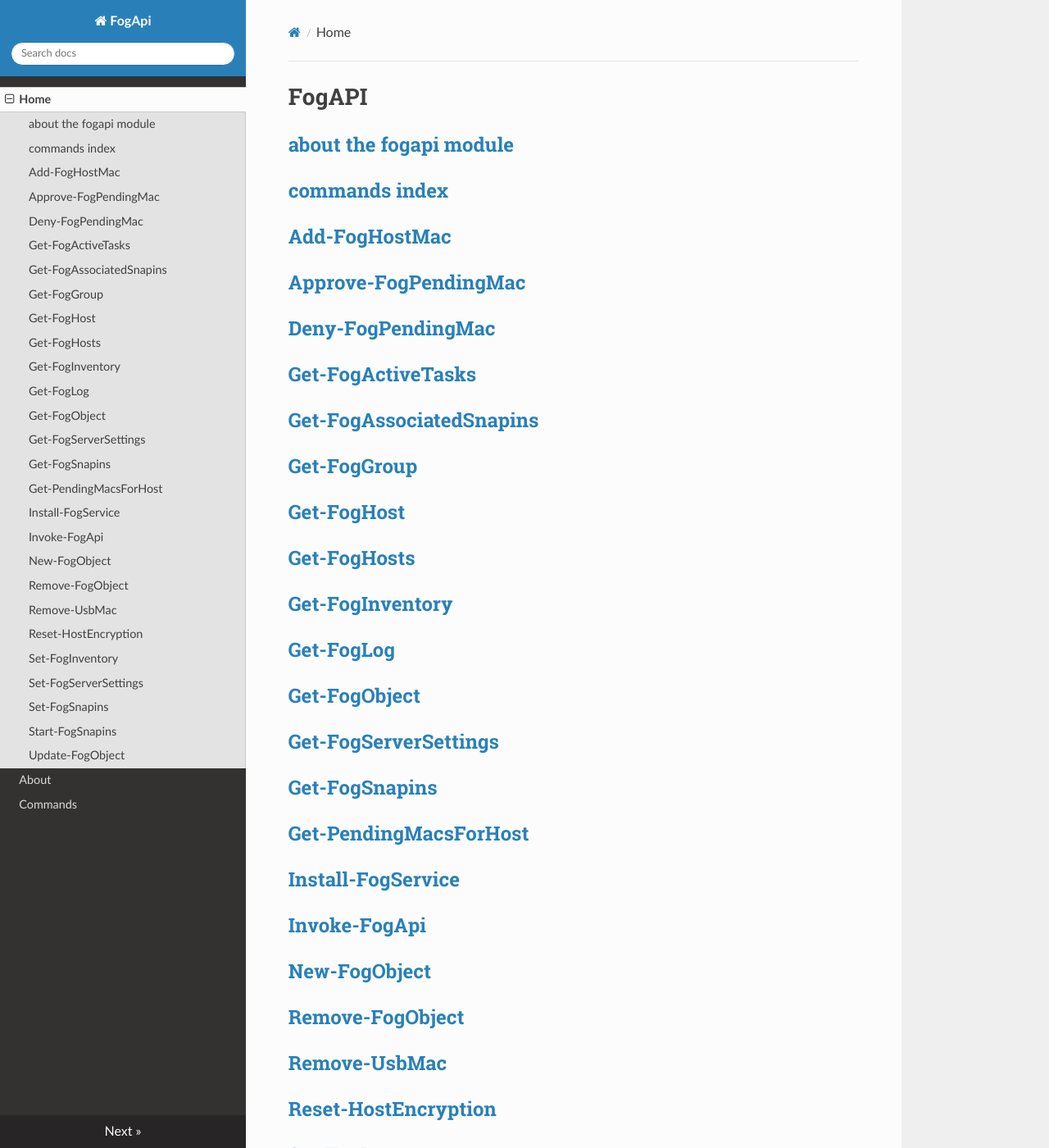
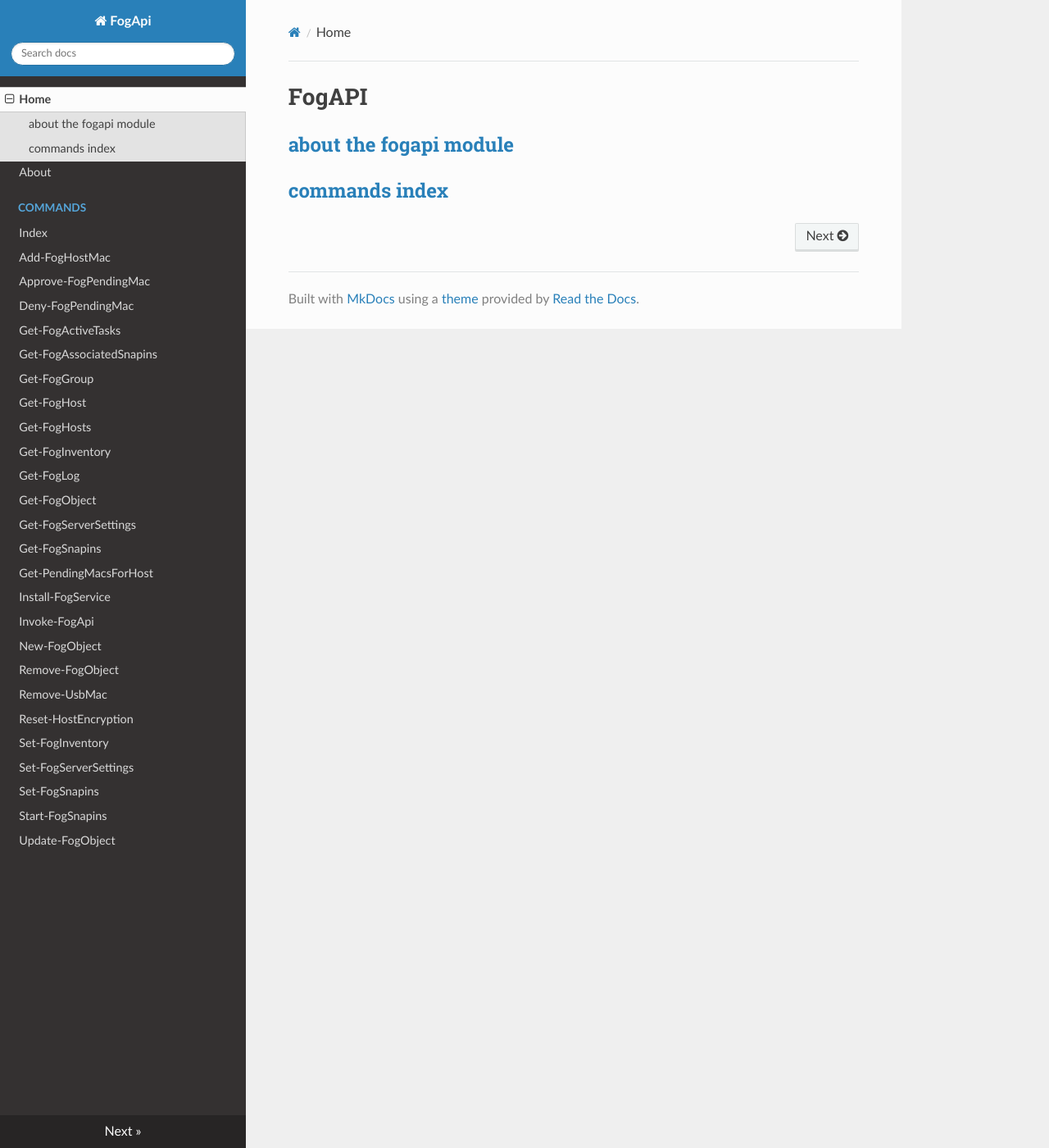
Before and after one commit to darksidemilk/FogApi, an MkDocs documentation site: the page built from docs/index.md, in a window 1280 px wide and 1400 px high. Shown: the whole window at 82% size. Built offline with MkDocs 1.6.1, drawn with Linux system fonts in a browser that asks for light colours; nearby versions of some CDN libraries; some of the changed text lies outside the part shown.

Commit message:
update navigation to include all commands

```diff
--- a/docs/index.md
+++ b/docs/index.md
@@ -3,53 +3,3 @@
 ## [about the fogapi module](about_FogAPI.md)
 
 ## [commands index](commands/index.md)
-
-## [Add-FogHostMac](commands/Add-FogHostMac.md)
-
-## [Approve-FogPendingMac](commands/Approve-FogPendingMac.md)
-
-## [Deny-FogPendingMac](commands/Deny-FogPendingMac.md)
-
-## [Get-FogActiveTasks](commands/Get-FogActiveTasks.md)
-
-## [Get-FogAssociatedSnapins](commands/Get-FogAssociatedSnapins.md)
-
-## [Get-FogGroup](commands/Get-FogGroup.md)
-
-## [Get-FogHost](commands/Get-FogHost.md)
-
-## [Get-FogHosts](commands/Get-FogHosts.md)
-
-## [Get-FogInventory](commands/Get-FogInventory.md)
-
-## [Get-FogLog](commands/Get-FogLog.md)
-
-## [Get-FogObject](commands/Get-FogObject.md)
-
-## [Get-FogServerSettings](commands/Get-FogServerSettings.md)
-
-## [Get-FogSnapins](commands/Get-FogSnapins.md)
-
-## [Get-PendingMacsForHost](commands/Get-PendingMacsForHost.md)
-
-## [Install-FogService](commands/Install-FogService.md)
-
-## [Invoke-FogApi](commands/Invoke-FogApi.md)
-
-## [New-FogObject](commands/New-FogObject.md)
-
-## [Remove-FogObject](commands/Remove-FogObject.md)
-
-## [Remove-UsbMac](commands/Remove-UsbMac.md)
-
-## [Reset-HostEncryption](commands/Reset-HostEncryption.md)
-
-## [Set-FogInventory](commands/Set-FogInventory.md)
-
-## [Set-FogServerSettings](commands/Set-FogServerSettings.md)
-
-## [Set-FogSnapins](commands/Set-FogSnapins.md)
-
-## [Start-FogSnapins](commands/Start-FogSnapins.md)
-
-## [Update-FogObject](commands/Update-FogObject.md)
--- a/mkdocs.yml
+++ b/mkdocs.yml
@@ -2,5 +2,32 @@ site_name: FogApi
 nav:
     - Home: index.md
     - About: about_FogApi.md
-    - Commands: commands/index.md
+    - Commands:
+        - 'Index': 'commands/index.md'
+        - 'Add-FogHostMac': 'commands/Add-FogHostMac.md'
+        - 'Approve-FogPendingMac': 'commands/Approve-FogPendingMac.md'
+        - 'Deny-FogPendingMac': 'commands/Deny-FogPendingMac.md'
+        - 'Get-FogActiveTasks': 'commands/Get-FogActiveTasks.md'
+        - 'Get-FogAssociatedSnapins': 'commands/Get-FogAssociatedSnapins.md'
+        - 'Get-FogGroup': 'commands/Get-FogGroup.md'
+        - 'Get-FogHost': 'commands/Get-FogHost.md'
+        - 'Get-FogHosts': 'commands/Get-FogHosts.md'
+        - 'Get-FogInventory': 'commands/Get-FogInventory.md'
+        - 'Get-FogLog': 'commands/Get-FogLog.md'
+        - 'Get-FogObject': 'commands/Get-FogObject.md'
+        - 'Get-FogServerSettings': 'commands/Get-FogServerSettings.md'
+        - 'Get-FogSnapins': 'commands/Get-FogSnapins.md'
+        - 'Get-PendingMacsForHost': 'commands/Get-PendingMacsForHost.md'
+        - 'Install-FogService': 'commands/Install-FogService.md'
+        - 'Invoke-FogApi': 'commands/Invoke-FogApi.md'
+        - 'New-FogObject': 'commands/New-FogObject.md'
+        - 'Remove-FogObject': 'commands/Remove-FogObject.md'
+        - 'Remove-UsbMac': 'commands/Remove-UsbMac.md'
+        - 'Reset-HostEncryption': 'commands/Reset-HostEncryption.md'
+        - 'Set-FogInventory': 'commands/Set-FogInventory.md'
+        - 'Set-FogServerSettings': 'commands/Set-FogServerSettings.md'
+        - 'Set-FogSnapins': 'commands/Set-FogSnapins.md'
+        - 'Start-FogSnapins': 'commands/Start-FogSnapins.md'
+        - 'Update-FogObject': 'commands/Update-FogObject.md'
+
 theme: readthedocs
```
